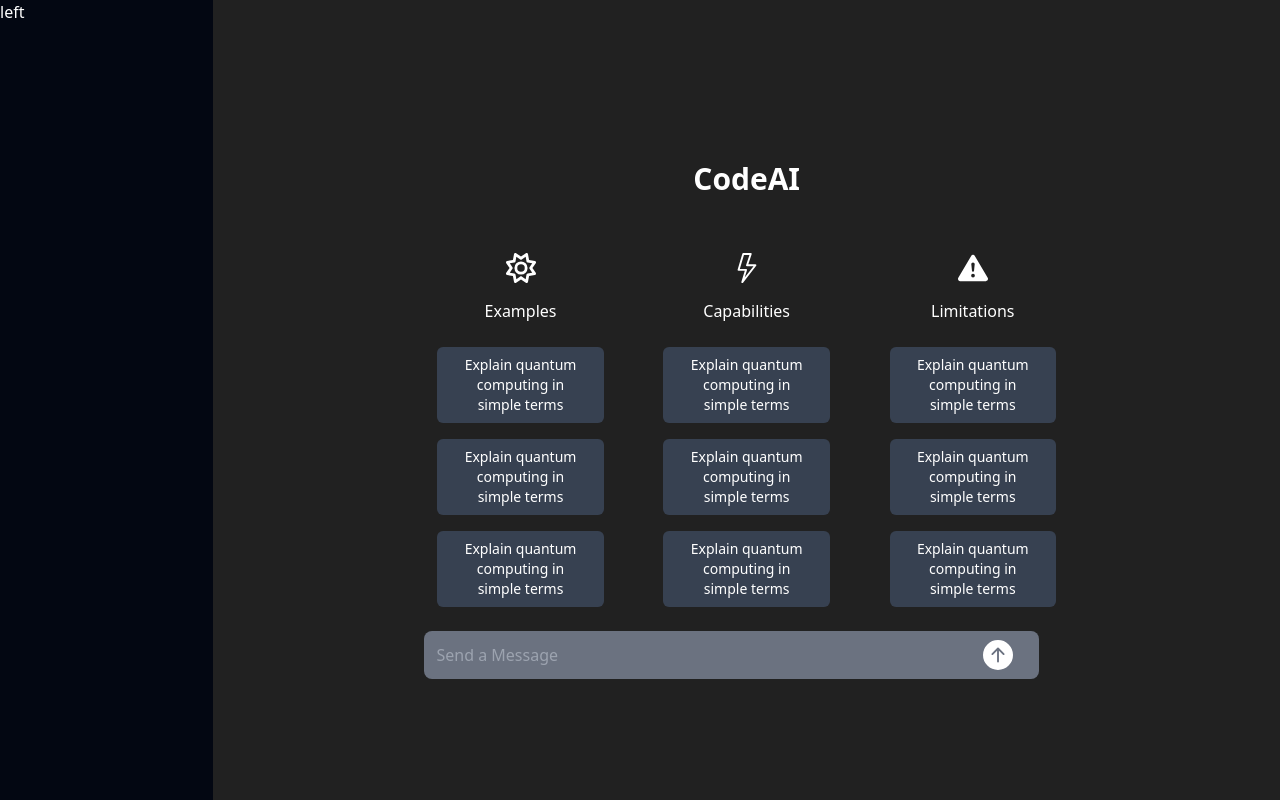
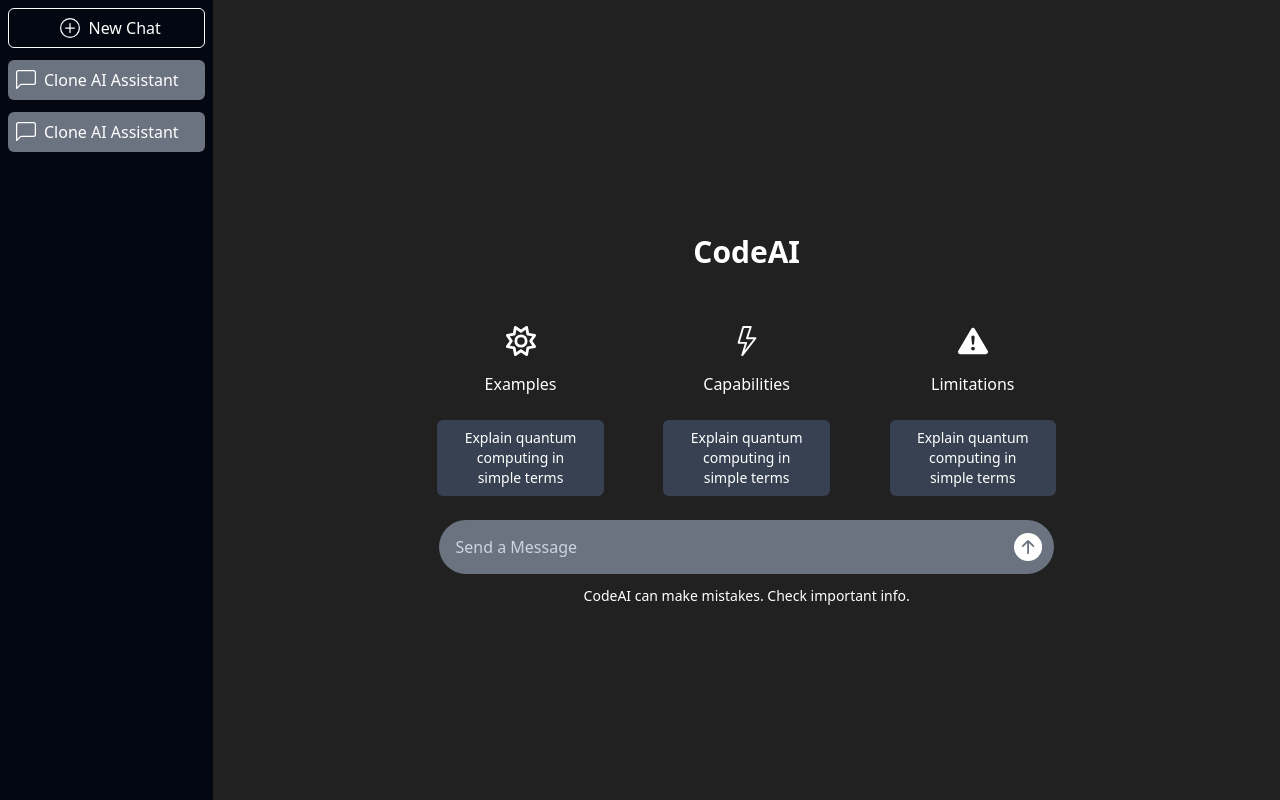
Before and after one commit to SREENIVASAN-PRASANTH/Gen-AI-application, a Flask app: page / in a window 1280 px wide. Run offline with Flask 3, Linux system fonts and the light colour scheme.

Commit message:
completed ui designing

```diff
--- a/static/css/main.css
+++ b/static/css/main.css
@@ -558,44 +558,16 @@ video {
   position: relative;
 }
 
-.-left-20 {
-  left: -5rem;
-}
-
-.-left-16 {
-  left: -4rem;
-}
-
-.-left-1 {
-  left: -0.25rem;
-}
-
 .-left-14 {
   left: -3.5rem;
 }
 
-.m-4 {
-  margin: 1rem;
+.m-2 {
+  margin: 0.5rem;
 }
 
-.mx-4 {
-  margin-left: 1rem;
-  margin-right: 1rem;
-}
-
-.my-2 {
-  margin-top: 0.5rem;
-  margin-bottom: 0.5rem;
-}
-
-.mx-2 {
-  margin-left: 0.5rem;
-  margin-right: 0.5rem;
-}
-
-.mx-1 {
-  margin-left: 0.25rem;
-  margin-right: 0.25rem;
+.m-1 {
+  margin: 0.25rem;
 }
 
 .mx-0 {
@@ -608,6 +580,47 @@ video {
   margin-bottom: 2.5rem;
 }
 
+.my-2 {
+  margin-top: 0.5rem;
+  margin-bottom: 0.5rem;
+}
+
+.mx-3 {
+  margin-left: 0.75rem;
+  margin-right: 0.75rem;
+}
+
+.mx-2 {
+  margin-left: 0.5rem;
+  margin-right: 0.5rem;
+}
+
+.my-3 {
+  margin-top: 0.75rem;
+  margin-bottom: 0.75rem;
+}
+
+.mx-1 {
+  margin-left: 0.25rem;
+  margin-right: 0.25rem;
+}
+
+.mr-1 {
+  margin-right: 0.25rem;
+}
+
+.mr-4 {
+  margin-right: 1rem;
+}
+
+.mt-1 {
+  margin-top: 0.25rem;
+}
+
+.mt-3 {
+  margin-top: 0.75rem;
+}
+
 .box-border {
   box-sizing: border-box;
 }
@@ -616,84 +629,80 @@ video {
   display: flex;
 }
 
-.h-12 {
-  height: 3rem;
+.h-\[100vh\] {
+  height: 100vh;
 }
 
-.h-\[\] {
-  height: ;
+.h-1 {
+  height: 0.25rem;
 }
 
-.h-\[100\] {
-  height: 100;
+.h-10 {
+  height: 2.5rem;
 }
 
-.h-\[100vh\] {
-  height: 100vh;
+.h-full {
+  height: 100%;
+}
+
+.h-\[100\%\] {
+  height: 100%;
+}
+
+.w-10\/12 {
+  width: 83.333333%;
 }
 
 .w-2\/12 {
   width: 16.666667%;
 }
 
-.w-10\/12 {
-  width: 83.333333%;
+.w-\[13vw\] {
+  width: 13vw;
+}
+
+.w-\[48vw\] {
+  width: 48vw;
+}
+
+.w-\[53vw\] {
+  width: 53vw;
+}
+
+.w-full {
+  width: 100%;
+}
+
+.w-\[100\] {
+  width: 100;
+}
+
+.w-\[100\%\] {
+  width: 100%;
+}
+
+.w-\[1\] {
+  width: 1;
 }
 
 .w-\[\] {
   width: ;
 }
 
-.w-\[53\] {
-  width: 53;
+.w-\[90\%\] {
+  width: 90%;
 }
 
-.w-\[53vw\] {
-  width: 53vw;
+.w-7 {
+  width: 1.75rem;
 }
 
-.w-\[16\] {
-  width: 16;
+.flex-grow {
+  flex-grow: 1;
 }
 
-.w-\[16vw\] {
-  width: 16vw;
-}
-
-.w-\[13vw\] {
-  width: 13vw;
-}
-
-.w-\[1vw\] {
-  width: 1vw;
-}
-
-.w-full {
-  width: 100%;
-}
-
-.w-\[70\] {
-  width: 70;
-}
-
-.w-\[70\%\] {
-  width: 70%;
-}
-
-.w-\[5vw\] {
-  width: 5vw;
-}
-
-.w-\[50vw\] {
-  width: 50vw;
-}
-
-.w-\[vw\] {
-  width: vw;
-}
-
-.w-\[48vw\] {
-  width: 48vw;
+.cursor-pointer {
+  cursor: pointer;
 }
 
 .flex-col {
@@ -708,24 +717,53 @@ video {
   justify-content: center;
 }
 
+.justify-between {
+  justify-content: space-between;
+}
+
 .justify-around {
   justify-content: space-around;
+}
+
+.rounded-lg {
+  border-radius: 0.5rem;
 }
 
 .rounded-md {
   border-radius: 0.375rem;
 }
 
-.rounded-lg {
-  border-radius: 0.5rem;
+.rounded {
+  border-radius: 0.25rem;
+}
+
+.rounded-2xl {
+  border-radius: 1rem;
+}
+
+.rounded-full {
+  border-radius: 9999px;
 }
 
 .border {
   border-width: 1px;
 }
 
+.border-0 {
+  border-width: 0px;
+}
+
 .border-b {
   border-bottom-width: 1px;
+}
+
+.border-solid {
+  border-style: solid;
+}
+
+.border-white {
+  --tw-border-opacity: 1;
+  border-color: rgb(255 255 255 / var(--tw-border-opacity));
 }
 
 .bg-chatgptBlack {
@@ -733,19 +771,19 @@ video {
   background-color: rgb(33 33 33 / var(--tw-bg-opacity));
 }
 
-.bg-red-500 {
+.bg-gray-500 {
   --tw-bg-opacity: 1;
-  background-color: rgb(239 68 68 / var(--tw-bg-opacity));
+  background-color: rgb(107 114 128 / var(--tw-bg-opacity));
 }
 
-.bg-gray-400 {
+.bg-gray-700 {
   --tw-bg-opacity: 1;
-  background-color: rgb(156 163 175 / var(--tw-bg-opacity));
+  background-color: rgb(55 65 81 / var(--tw-bg-opacity));
 }
 
-.bg-gray-600 {
+.bg-gray-950 {
   --tw-bg-opacity: 1;
-  background-color: rgb(75 85 99 / var(--tw-bg-opacity));
+  background-color: rgb(3 7 18 / var(--tw-bg-opacity));
 }
 
 .bg-gray-800 {
@@ -753,28 +791,36 @@ video {
   background-color: rgb(31 41 55 / var(--tw-bg-opacity));
 }
 
-.bg-gray-700 {
-  --tw-bg-opacity: 1;
-  background-color: rgb(55 65 81 / var(--tw-bg-opacity));
-}
-
-.bg-gray-900 {
-  --tw-bg-opacity: 1;
-  background-color: rgb(17 24 39 / var(--tw-bg-opacity));
-}
-
-.bg-gray-950 {
-  --tw-bg-opacity: 1;
-  background-color: rgb(3 7 18 / var(--tw-bg-opacity));
-}
-
-.bg-gray-500 {
-  --tw-bg-opacity: 1;
-  background-color: rgb(107 114 128 / var(--tw-bg-opacity));
+.bg-transparent {
+  background-color: transparent;
 }
 
 .fill-white {
   fill: #fff;
+}
+
+.p-2 {
+  padding: 0.5rem;
+}
+
+.px-3 {
+  padding-left: 0.75rem;
+  padding-right: 0.75rem;
+}
+
+.px-4 {
+  padding-left: 1rem;
+  padding-right: 1rem;
+}
+
+.px-5 {
+  padding-left: 1.25rem;
+  padding-right: 1.25rem;
+}
+
+.py-2 {
+  padding-top: 0.5rem;
+  padding-bottom: 0.5rem;
 }
 
 .py-3 {
@@ -782,29 +828,38 @@ video {
   padding-bottom: 0.75rem;
 }
 
-.px-5 {
-  padding-left: 1.25rem;
-  padding-right: 1.25rem;
-}
-
 .py-4 {
   padding-top: 1rem;
   padding-bottom: 1rem;
 }
 
-.py-2 {
-  padding-top: 0.5rem;
-  padding-bottom: 0.5rem;
+.px-1 {
+  padding-left: 0.25rem;
+  padding-right: 0.25rem;
 }
 
-.px-4 {
-  padding-left: 1rem;
-  padding-right: 1rem;
+.pl-20 {
+  padding-left: 5rem;
 }
 
-.px-3 {
-  padding-left: 0.75rem;
-  padding-right: 0.75rem;
+.pl-1 {
+  padding-left: 0.25rem;
+}
+
+.pl-16 {
+  padding-left: 4rem;
+}
+
+.pl-14 {
+  padding-left: 3.5rem;
+}
+
+.pl-10 {
+  padding-left: 2.5rem;
+}
+
+.pl-8 {
+  padding-left: 2rem;
 }
 
 .text-center {
@@ -830,12 +885,53 @@ video {
   color: rgb(255 255 255 / var(--tw-text-opacity));
 }
 
-.hover\:bg-gray-700:hover {
-  --tw-bg-opacity: 1;
-  background-color: rgb(55 65 81 / var(--tw-bg-opacity));
+.placeholder-slate-300::-moz-placeholder {
+  --tw-placeholder-opacity: 1;
+  color: rgb(203 213 225 / var(--tw-placeholder-opacity));
+}
+
+.placeholder-slate-300::placeholder {
+  --tw-placeholder-opacity: 1;
+  color: rgb(203 213 225 / var(--tw-placeholder-opacity));
+}
+
+.outline-none {
+  outline: 2px solid transparent;
+  outline-offset: 2px;
+}
+
+.outline {
+  outline-style: solid;
 }
 
 .hover\:bg-gray-900:hover {
   --tw-bg-opacity: 1;
   background-color: rgb(17 24 39 / var(--tw-bg-opacity));
 }
+
+.hover\:bg-gray-700:hover {
+  --tw-bg-opacity: 1;
+  background-color: rgb(55 65 81 / var(--tw-bg-opacity));
+}
+
+.hover\:bg-red-700:hover {
+  --tw-bg-opacity: 1;
+  background-color: rgb(185 28 28 / var(--tw-bg-opacity));
+}
+
+.hover\:bg-gray-400:hover {
+  --tw-bg-opacity: 1;
+  background-color: rgb(156 163 175 / var(--tw-bg-opacity));
+}
+
+.focus\:ring-0:focus {
+  --tw-ring-offset-shadow: var(--tw-ring-inset) 0 0 0 var(--tw-ring-offset-width) var(--tw-ring-offset-color);
+  --tw-ring-shadow: var(--tw-ring-inset) 0 0 0 calc(0px + var(--tw-ring-offset-width)) var(--tw-ring-color);
+  box-shadow: var(--tw-ring-offset-shadow), var(--tw-ring-shadow), var(--tw-shadow, 0 0 #0000);
+}
+
+.focus-visible\:ring-0:focus-visible {
+  --tw-ring-offset-shadow: var(--tw-ring-inset) 0 0 0 var(--tw-ring-offset-width) var(--tw-ring-offset-color);
+  --tw-ring-shadow: var(--tw-ring-inset) 0 0 0 calc(0px + var(--tw-ring-offset-width)) var(--tw-ring-color);
+  box-shadow: var(--tw-ring-offset-shadow), var(--tw-ring-shadow), var(--tw-shadow, 0 0 #0000);
+}
--- a/templates/index.html
+++ b/templates/index.html
@@ -13,7 +13,28 @@
   </head>
   <body class="bg-chatgptBlack">
     <div class="flex h-[100vh] text-white">
-      <div class="left bg-gray-950 w-2/12">left</div>
+      <div class="left bg-gray-950 w-2/12 p-2">
+        <button class = "rounded-md border-white border h-10 w-full hover:bg-gray-400 flex justify-center items-center">
+          <svg xmlns="http://www.w3.org/2000/svg" width="20" height="20"  class="bi bi-plus-circle fill-white mx-2" viewBox="0 0 16 16">
+            <path d="M8 15A7 7 0 1 1 8 1a7 7 0 0 1 0 14m0 1A8 8 0 1 0 8 0a8 8 0 0 0 0 16"/>
+            <path d="M8 4a.5.5 0 0 1 .5.5v3h3a.5.5 0 0 1 0 1h-3v3a.5.5 0 0 1-1 0v-3h-3a.5.5 0 0 1 0-1h3v-3A.5.5 0 0 1 8 4"/>
+          </svg><span>New Chat</span>
+        </button>
+
+        <div class = "rounded-md h-10 w-full bg-gray-500 my-3 cursor-pointer flex justify-left items-center">
+          <svg xmlns="http://www.w3.org/2000/svg" width="20" height="20" class="bi bi-chat-left fill-white mx-2" viewBox="0 0 16 16">
+            <path d="M14 1a1 1 0 0 1 1 1v8a1 1 0 0 1-1 1H4.414A2 2 0 0 0 3 11.586l-2 2V2a1 1 0 0 1 1-1zM2 0a2 2 0 0 0-2 2v12.793a.5.5 0 0 0 .854.353l2.853-2.853A1 1 0 0 1 4.414 12H14a2 2 0 0 0 2-2V2a2 2 0 0 0-2-2z"/>
+          </svg>
+          <span>Clone AI Assistant</span>
+        </div>
+
+        <div class = "rounded-md h-10 w-full bg-gray-500 my-3 cursor-pointer flex justify-left items-center">
+          <svg xmlns="http://www.w3.org/2000/svg" width="20" height="20" class="bi bi-chat-left fill-white mx-2" viewBox="0 0 16 16">
+            <path d="M14 1a1 1 0 0 1 1 1v8a1 1 0 0 1-1 1H4.414A2 2 0 0 0 3 11.586l-2 2V2a1 1 0 0 1 1-1zM2 0a2 2 0 0 0-2 2v12.793a.5.5 0 0 0 .854.353l2.853-2.853A1 1 0 0 1 4.414 12H14a2 2 0 0 0 2-2V2a2 2 0 0 0-2-2z"/>
+          </svg>
+          <span>Clone AI Assistant</span>
+        </div>
+      </div>
       <div class="right w-10/12 flex justify-center items-center flex-col">
         <div class="text-3xl font-bold my-10">CodeAI</div>
         <div class="items-row flex w-[53vw] justify-around box-border">
@@ -21,8 +42,7 @@
             <svg xmlns="http://www.w3.org/2000/svg" width = "30" height = "30" viewBox="0 0 512 512" class = "fill-white"><!--!Font Awesome Free 6.6.0 by @fontawesome - https://fontawesome.com License - https://fontawesome.com/license/free Copyright 2024 Fonticons, Inc.--><path d="M375.7 19.7c-1.5-8-6.9-14.7-14.4-17.8s-16.1-2.2-22.8 2.4L256 61.1 173.5 4.2c-6.7-4.6-15.3-5.5-22.8-2.4s-12.9 9.8-14.4 17.8l-18.1 98.5L19.7 136.3c-8 1.5-14.7 6.9-17.8 14.4s-2.2 16.1 2.4 22.8L61.1 256 4.2 338.5c-4.6 6.7-5.5 15.3-2.4 22.8s9.8 13 17.8 14.4l98.5 18.1 18.1 98.5c1.5 8 6.9 14.7 14.4 17.8s16.1 2.2 22.8-2.4L256 450.9l82.5 56.9c6.7 4.6 15.3 5.5 22.8 2.4s12.9-9.8 14.4-17.8l18.1-98.5 98.5-18.1c8-1.5 14.7-6.9 17.8-14.4s2.2-16.1-2.4-22.8L450.9 256l56.9-82.5c4.6-6.7 5.5-15.3 2.4-22.8s-9.8-12.9-17.8-14.4l-98.5-18.1L375.7 19.7zM269.6 110l65.6-45.2 14.4 78.3c1.8 9.8 9.5 17.5 19.3 19.3l78.3 14.4L402 242.4c-5.7 8.2-5.7 19 0 27.2l45.2 65.6-78.3 14.4c-9.8 1.8-17.5 9.5-19.3 19.3l-14.4 78.3L269.6 402c-8.2-5.7-19-5.7-27.2 0l-65.6 45.2-14.4-78.3c-1.8-9.8-9.5-17.5-19.3-19.3L64.8 335.2 110 269.6c5.7-8.2 5.7-19 0-27.2L64.8 176.8l78.3-14.4c9.8-1.8 17.5-9.5 19.3-19.3l14.4-78.3L242.4 110c8.2 5.7 19 5.7 27.2 0zM256 368a112 112 0 1 0 0-224 112 112 0 1 0 0 224zM192 256a64 64 0 1 1 128 0 64 64 0 1 1 -128 0z"/></svg>
             <div class = "py-4">Examples</div>
             <button class = "bg-gray-700 hover:bg-gray-900 py-2 px-4 mx-0 my-2 rounded-md w-[13vw] text-sm">Explain quantum computing in simple terms</button>
-            <button class = "bg-gray-700 hover:bg-gray-900 py-2 px-4 mx-0 my-2 rounded-md w-[13vw] text-sm">Explain quantum computing in simple terms</button>
-            <button class = "bg-gray-700 hover:bg-gray-900 py-2 px-4 mx-0 my-2 rounded-md w-[13vw] text-sm">Explain quantum computing in simple terms</button>
+
           </div>
           <div class="cap flex flex-col justify-center items-center py-4 px-5">
             <svg xmlns="http://www.w3.org/2000/svg" width="30" height="30" class="bi bi-lightning fill-white" viewBox="0 0 16 16">
@@ -30,8 +50,7 @@
             </svg>
             <div class = "py-4">Capabilities</div>
             <button class = "bg-gray-700 hover:bg-gray-900 py-2 px-4 mx-0 my-2 rounded-md w-[13vw] text-sm">Explain quantum computing in simple terms</button>
-            <button class = "bg-gray-700 hover:bg-gray-900 py-2 px-4 mx-0 my-2 rounded-md w-[13vw] text-sm">Explain quantum computing in simple terms</button>
-            <button class = "bg-gray-700 hover:bg-gray-900 py-2 px-4 mx-0 my-2 rounded-md w-[13vw] text-sm">Explain quantum computing in simple terms</button>
+
           </div>
           <div class="lim flex flex-col justify-center items-center py-4 px-5">
             <svg xmlns="http://www.w3.org/2000/svg" width="30" height="30" class="bi bi-exclamation-triangle-fill fill-white" viewBox="0 0 16 16">
@@ -40,19 +59,21 @@
 
             <div class = "py-4">Limitations</div>
             <button class = "bg-gray-700 hover:bg-gray-900 py-2 px-4 mx-0 my-2 rounded-md w-[13vw] text-sm">Explain quantum computing in simple terms</button>
-            <button class = "bg-gray-700 hover:bg-gray-900 py-2 px-4 mx-0 my-2 rounded-md w-[13vw] text-sm">Explain quantum computing in simple terms</button>
-            <button class = "bg-gray-700 hover:bg-gray-900 py-2 px-4 mx-0 my-2 rounded-md w-[13vw] text-sm">Explain quantum computing in simple terms</button>
+
           </div>
         </div>
 
-        <div class = "w-full text-center flex items-center justify-center">
-          <input type = "text" name = "text" id = "" class = "w-[48vw] rounded-lg py-3 px-3 bg-gray-500" placeholder = "Send a Message"/>
-          <button class = "relative -left-14 ">
-            <svg xmlns="http://www.w3.org/2000/svg" width="30" height="30" fill="currentColor" class="bi bi-arrow-up-circle-fill" viewBox="0 0 16 16">
+
+
+        <div class = "bg-gray-500 rounded-full flex justify-between items-center  py-3 px-3 w-[48vw]">
+          <div class = "w-full h-full mx-1">
+            <input type = "text" name = "text" id = "" class = "w-full h-full outline-none rounded-lg bg-transparent placeholder-slate-300" style placeholder = "Send a Message"/>
+          </div>
+          <svg xmlns="http://www.w3.org/2000/svg" width="30" height="30" fill="currentColor" class="bi bi-arrow-up-circle-fill" viewBox="0 0 16 16">
               <path d="M16 8A8 8 0 1 0 0 8a8 8 0 0 0 16 0m-7.5 3.5a.5.5 0 0 1-1 0V5.707L5.354 7.854a.5.5 0 1 1-.708-.708l3-3a.5.5 0 0 1 .708 0l3 3a.5.5 0 0 1-.708.708L8.5 5.707z"/>
-            </svg>
-          </button>
+          </svg>
         </div>
+        <p class = "mt-3 text-sm">CodeAI can make mistakes. Check important info.</p>
       </div>
     </div>
   </body>
```
